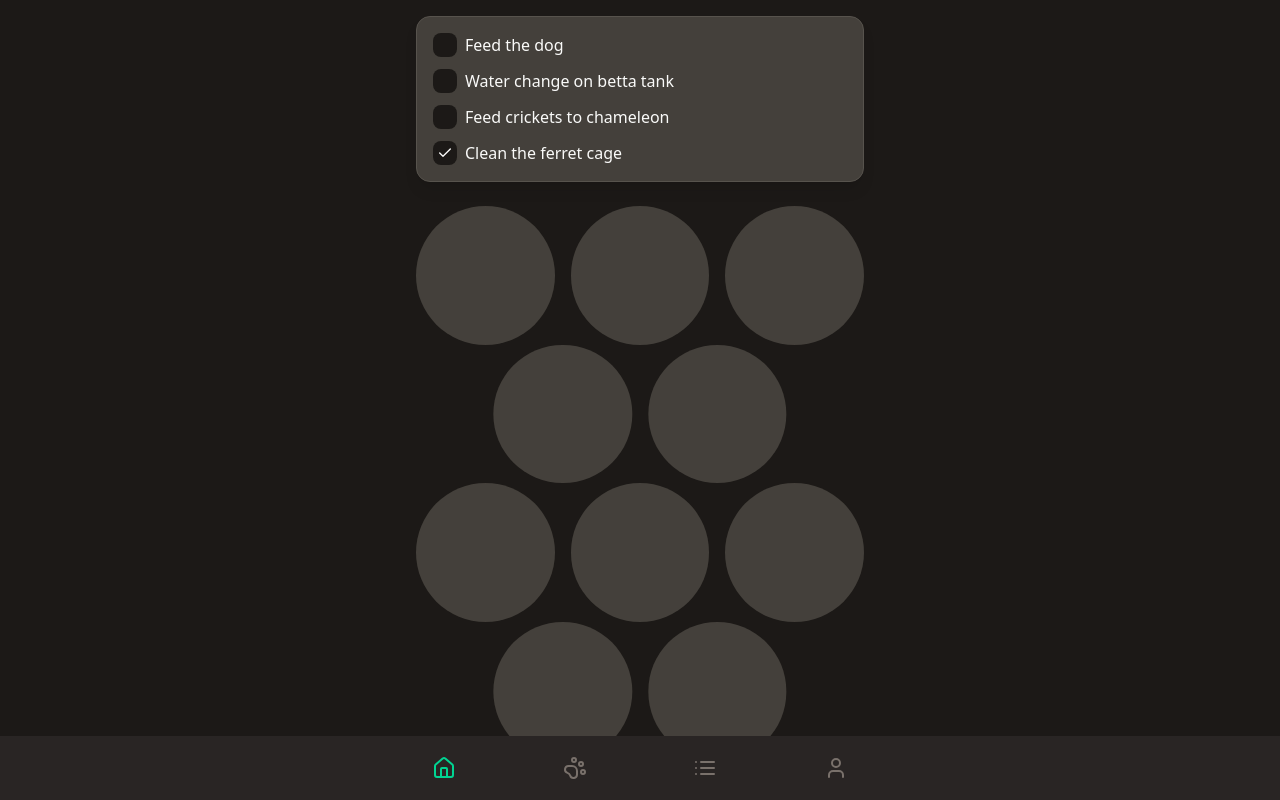
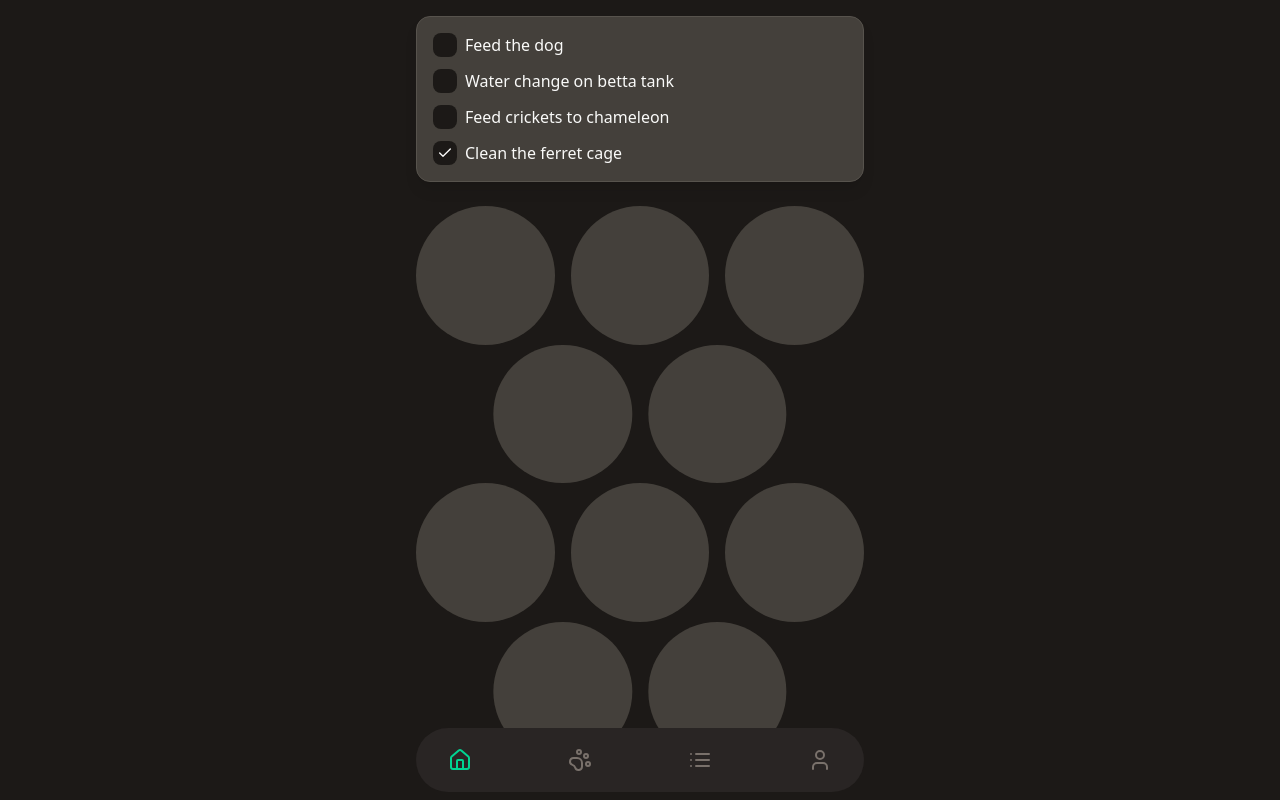
Before and after one commit to whitallee/animal-family-web, a Next.js app: page / in a window 1280 px wide. Built offline with nearby package versions, Linux system fonts and the light colour scheme.

Commit message:
attempt to fix layout issues on ios safari with content metadata

```diff
--- a/app/layout.tsx
+++ b/app/layout.tsx
@@ -17,6 +17,9 @@ const geistMono = Geist_Mono({
 export const metadata: Metadata = {
   title: "Brindle - Animal Family",
   description: "Brindle helps you manage your countless pets' needs.",
+  other: {
+    "content": "minimal-ui",
+  },
 };
 
 export default function RootLayout({
--- a/components/BottomNav.tsx
+++ b/components/BottomNav.tsx
@@ -14,8 +14,8 @@ function NavItem({ href, children }: { href: string, children: React.ReactNode }
 
 export default function BottomNav() {
     return (
-        <div className="w-full fixed items-center bottom-0 left-0 right-0 bg-stone-800">
-        <div className=" max-w-md flex justify-between items-center h-16 px-4 mx-auto">
+        <div className="w-full fixed items-center bottom-0 left-0 right-0">
+        <div className=" max-w-md flex justify-between items-center h-16 px-4 mx-auto bg-stone-800 sm:rounded-full sm:px-8 sm:-translate-y-2">
             <NavItem href="/">
                 <HomeIcon className="w-6 h-6" />
             </NavItem>
--- a/components/SubjectSection.tsx
+++ b/components/SubjectSection.tsx
@@ -2,7 +2,7 @@ import SubjectCircle from "./SubjectCircle";
 
 export default function SubjectSection() {
     return (
-        <div className="grid max-w-md my-6 grid-cols-3 w-full content-center gap-x-4 gap-y-0">
+        <div className="grid max-w-md my-6 grid-cols-3 w-full content-center gap-x-4 gap-y-0 sm:pb-4">
             <SubjectCircle shift={false} placeholder={false} />
             <SubjectCircle shift={false} placeholder={false} />
             <SubjectCircle shift={false} placeholder={false} />
```
